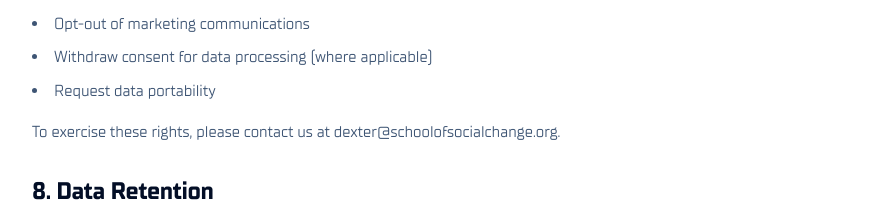
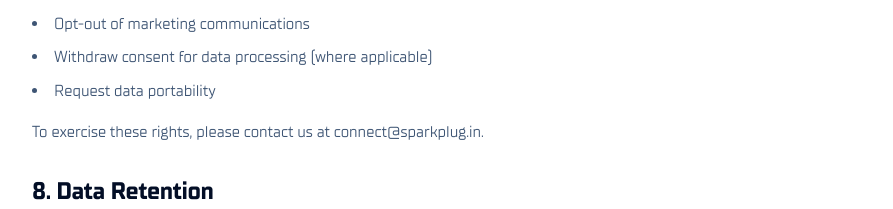
Before and after one commit to jabinweb/sparkplug, a Next.js app: page /privacy in a window 1280 px wide. Shown: the part 2625-2834 px from the top of the page, without its empty margins (192-1085 px from the left). Built offline with nearby package versions, Linux system fonts and the light colour scheme.

Commit message:
fixed site-content

```diff
--- a/app/(legal)/privacy/page.tsx
+++ b/app/(legal)/privacy/page.tsx
@@ -143,7 +143,7 @@ export default function PrivacyPolicyPage() {
                   <li>Request data portability</li>
                 </ul>
                 <p className="text-[var(--color-text-secondary)] leading-relaxed mt-4">
-                  To exercise these rights, please contact us at dexter@schoolofsocialchange.org.
+                  To exercise these rights, please contact us at connect@sparkplug.in.
                 </p>
               </section>
 
--- a/components/Header.tsx
+++ b/components/Header.tsx
@@ -274,7 +274,7 @@ export default function Header() {
                   animate={{ opacity: 1, y: 0 }}
                   exit={{ opacity: 0, y: 20 }}
                   transition={{ duration: 0.3, delay: navigation.length * 0.08 + 0.1 }}
-                  className="px-4 pt-4 pb-2"
+                  className="px-4 pt-4 pb-2 space-y-3"
                 >
                   <Link
                     href="/partner"
@@ -283,6 +283,11 @@ export default function Header() {
                   >
                     Partner With Us
                   </Link>
+
+                  {/* Theme Toggle for Mobile */}
+                  <div className="flex items-center justify-center">
+                    <ThemeToggle />
+                  </div>
                 </motion.div>
 
                 {/* Contact Info */}
@@ -295,7 +300,7 @@ export default function Header() {
                 >
                   <div className="space-y-3">
                     <a
-                      href="mailto:dexter@schoolofsocialchange.org"
+                      href="mailto:connect@sparkplug.in"
                       className="flex items-center space-x-3 text-sm text-[var(--color-text-secondary)] hover:text-brand-primary transition-colors group"
                     >
                       <div className="w-8 h-8 rounded-lg bg-brand-primary/10 flex items-center justify-center group-hover:bg-brand-primary/20 transition-colors">
@@ -303,10 +308,10 @@ export default function Header() {
                           <path strokeLinecap="round" strokeLinejoin="round" strokeWidth={2} d="M3 8l7.89 5.26a2 2 0 002.22 0L21 8M5 19h14a2 2 0 002-2V7a2 2 0 00-2-2H5a2 2 0 00-2 2v10a2 2 0 002 2z" />
                         </svg>
                       </div>
-                      <span>dexter@schoolofsocialchange.org</span>
+                      <span>connect@sparkplug.in</span>
                     </a>
                     <a
-                      href="tel:+918010032343"
+                      href="tel:+919974370747"
                       className="flex items-center space-x-3 text-sm text-[var(--color-text-secondary)] hover:text-brand-primary transition-colors group"
                     >
                       <div className="w-8 h-8 rounded-lg bg-brand-primary/10 flex items-center justify-center group-hover:bg-brand-primary/20 transition-colors">
@@ -314,7 +319,7 @@ export default function Header() {
                           <path strokeLinecap="round" strokeLinejoin="round" strokeWidth={2} d="M3 5a2 2 0 012-2h3.28a1 1 0 01.948.684l1.498 4.493a1 1 0 01-.502 1.21l-2.257 1.13a11.042 11.042 0 005.516 5.516l1.13-2.257a1 1 0 011.21-.502l4.493 1.498a1 1 0 01.684.949V19a2 2 0 01-2 2h-1C9.716 21 3 14.284 3 6V5z" />
                         </svg>
                       </div>
-                      <span>+91 8010032343</span>
+                      <span>+91 99743 70747</span>
                     </a>
                   </div>
                 </motion.div>
```
